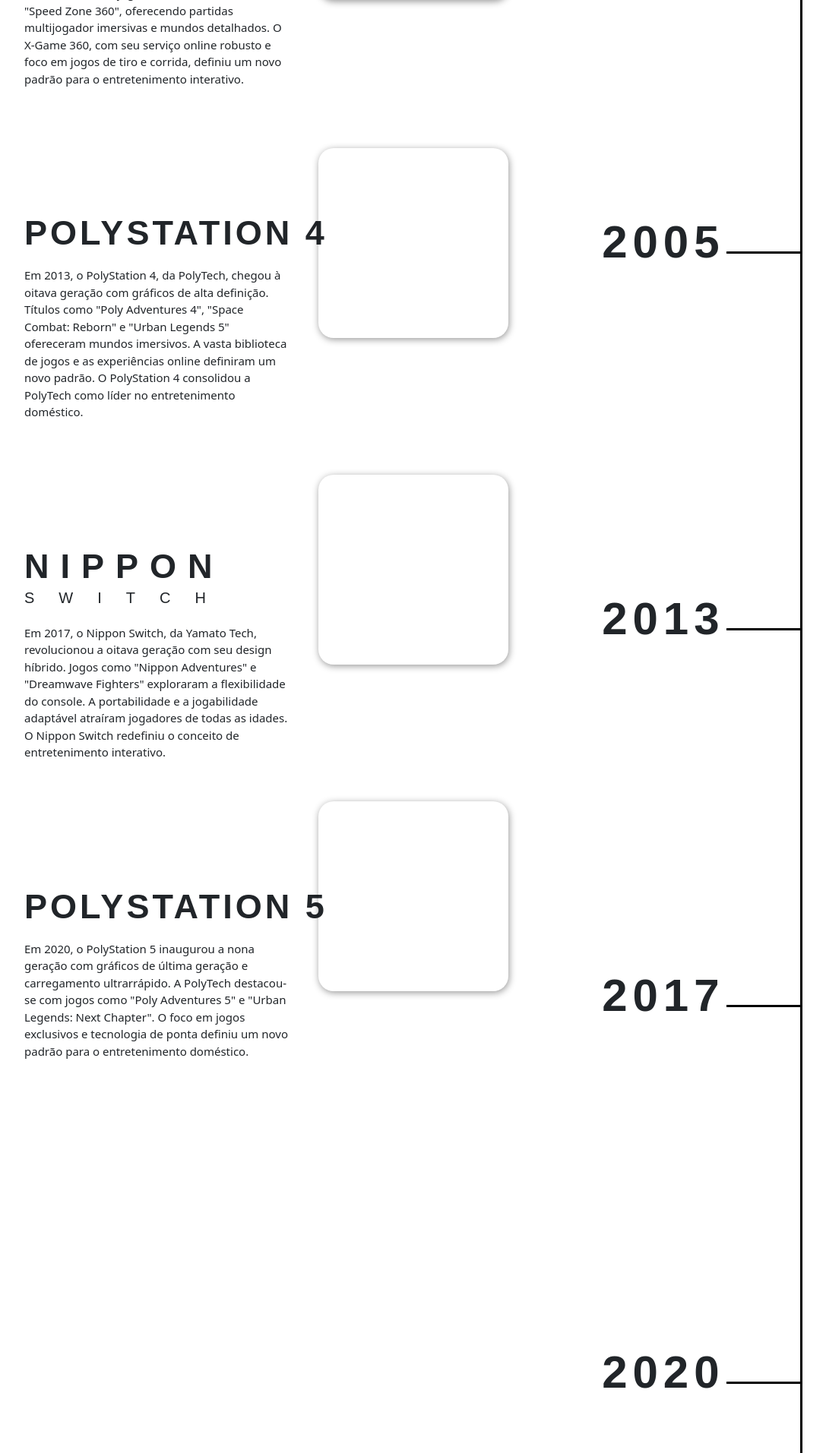
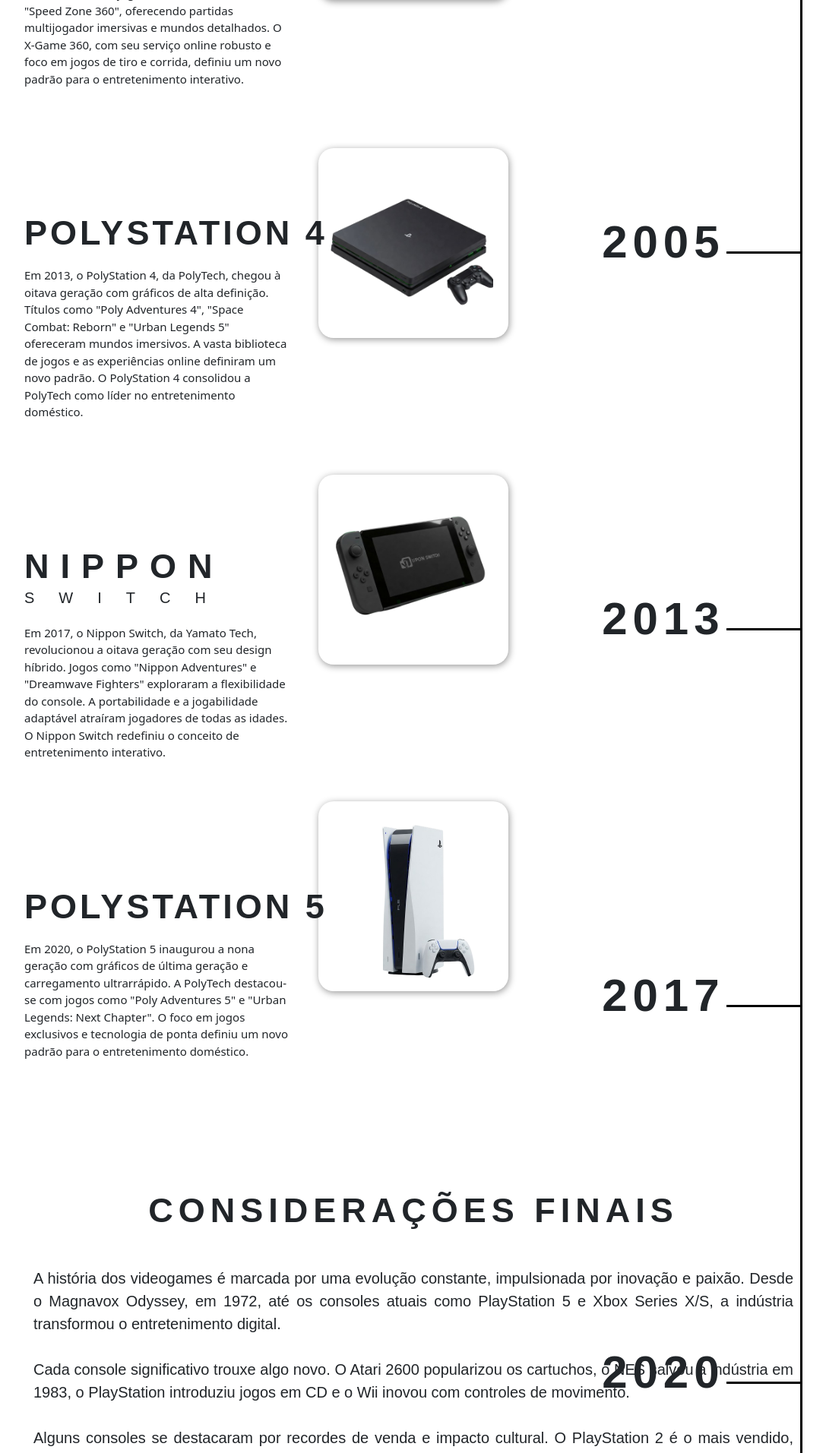
Before and after one commit to IsaStadtlober/backend_unisuam, a PHP site: page /videogame.html in a window 1280 px wide. Shown: the part 3045-4958 px from the top of the page at 76% size, without its empty margins (96-1183 px from the left). Run offline with PHP 8.4, Linux system fonts and the light colour scheme.

Commit message:
img dos consoles

```diff
--- a/html_css/consoles.css
+++ b/html_css/consoles.css
@@ -299,6 +339,13 @@
     border-radius: 20px;
 }
 
+.container8 img {
+    position: absolute;
+    top: 20px;
+    left: 10px;
+    width: 220px;
+}
+
 .linhaver8 {
     width: 100px;
     height: 3px;
@@ -331,6 +378,12 @@
     height: 250px;
     box-shadow: 1px 2px 10px rgb(0, 0, 0, 0.411);
     border-radius: 20px;
+}
+
+.container9 img {
+    position: absolute;
+    left: 10px;
+    width: 220px;
 }
 
 .linhaver9 {
@@ -367,6 +420,10 @@
     border-radius: 20px;
 }
 
+.container10 img {
+    width: 250px;
+}
+
 .linhaver10 {
     width: 100px;
     height: 3px;
@@ -389,3 +446,24 @@
     text-align: right;
     letter-spacing: 7px;
 }
+
+.consoles h1.cons_final {
+    all: unset;
+    font-family: Arial, Helvetica, sans-serif;
+    font-size: 45px;
+    font-weight: bolder;
+    margin: auto;
+    letter-spacing: 7px;
+    margin-bottom: 40px;
+}
+
+.consoles p.par_final {
+    all: unset;
+    font-family: Arial, Helvetica, sans-serif;
+    font-size: 20px;
+    font-weight: lighter;
+    width: 1000px;
+    text-align: justify;
+    padding-bottom: 30px;
+    margin: auto;
+}
--- a/html_css/videogame.html
+++ b/html_css/videogame.html
@@ -37,7 +37,7 @@
              <div class="linhaver"></div>
              <div class="linhahor"></div>
              <div class="containerV">
-                <img src="#" alt="">
+                <img src="img/image__12_-removebg-preview.png" alt="Bitwave">
             </div>
              <div class="linhadata"></div>
              <div class="linhaver"></div>
@@ -49,7 +49,7 @@
              <h2>2900</h2>
              <p>Em 1977, o Krypt irrompeu no mercado, um console da segunda geração com promessas de gráficos vetoriais e sons inovadores. Criado pela Stellar Dynamics, o Krypt trazia jogos de ficção científica e aventura, como "Krypton Invaders" e "Mystic Labyrinth". Apesar de não alcançar o sucesso massivo do Atari, o Krypt deixou um legado de inovação e mistério, cultuado por colecionadores e fãs da era de ouro dos videogames.</p>
              <div class="container2">
-                <img src="#" alt="">
+                <img src="img/krypt.png" alt="Krypt">
              </div>
              <div class="linhaver linhaver2"></div>
              <div class="data1 data1_2">
@@ -60,7 +60,7 @@
              <h2>GENESIS</h2>
              <p>Em 1985, o "Spectra Genesis" chegou à terceira geração, trazendo gráficos vibrantes e ação arcade para casa. Desenvolvido pela "Visionary Tech", destacou-se com jogos como "Genesis Warriors" e "Spectra Racer", rivalizando com outros consoles da época. O "Spectra Genesis" deixou um legado de jogos memoráveis e inovação técnica.</p>
             <div class="container3">
-                <img src="#" alt="">
+                <img src="img/sega-removebg-preview.png" alt="Spectra">
              </div>
              <div class="linhaver linhaver3"></div>
              <div class="data1 data1_3">
@@ -71,7 +71,7 @@
              <h2>DREAMWAVE</h2>
              <p>Em 1990, o Nippon Dreamwave, da Yamato Electronics, chegou à quarta geração com gráficos e som aprimorados. Jogos como "Dreamwave Adventures" e "Nippon Fighters" mostraram mundos imersivos. O console rivalizou na época, deixando um legado de inovação técnica.</p>
              <div class="container4">
-                <img src="#" alt="">
+                <img src="img/e-removebg-preview.png" alt="Nippon">
              </div>
              <div class="linhaver linhaver4"></div>
              <div class="data1 data1_4">
@@ -81,7 +81,7 @@
              <h1 class="polystation">POLYSTATION</h1>
              <p>Em 1994, o PolyStation revolucionou a quinta geração com jogos 3D imersivos e gráficos poligonais. Títulos como "Poly Racer 3D", "Adventure Quest 3D" e "Space Combat 3D" mostraram o potencial da nova tecnologia. O PolyStation, da "PolyTech", definiu um novo padrão para os jogos domésticos, marcando o início da era 3D.</p>
              <div class="container5">
-                <img src="#" alt="">
+                <img src="img/1742321026536-removebg-preview.png" alt="Polystation">
              </div>
              <div class="linhaver linhaver5"></div>
              <div class="data1 data1_5">
@@ -91,7 +91,7 @@
              <h1 class="polystation">POLYSTATION 2</h1>
              <p>Em 2000, o PolyStation 2 elevou a experiência de jogo na sexta geração com gráficos 3D detalhados e mundos expansivos. Jogos como "Urban Legands in San andreas", "Space Combat: Next Gen" e "Racing Legends 2" demonstraram o poder do novo hardware. O PolyStation 2, da "PolyTech", consolidou a era 3D, oferecendo uma vasta biblioteca de jogos e entretenimento multimídia.</p>
              <div class="container6">
-                <img src="#" alt="">
+                <img src="img/Adobe_Express_-_file__5_-removebg-preview.png" alt="polystation2">
              </div>
              <div class="linhaver linhaver6"></div>
              <div class="data1 data1_6">
@@ -102,7 +102,7 @@
              <h2>360</h2>
              <p>m 2005, o X-Game 360 chegou à sétima geração, revolucionando o jogo online e os gráficos em alta definição. Desenvolvido pela "TechSphere", destacou-se com jogos como "X-Warfare 360" e "Speed Zone 360", oferecendo partidas multijogador imersivas e mundos detalhados. O X-Game 360, com seu serviço online robusto e foco em jogos de tiro e corrida, definiu um novo padrão para o entretenimento interativo.</p>
              <div class="container7">
-                <img src="#" alt="">
+                <img src="img/Gemini_Generated_Image_8imnca8imnca8imn-removebg-preview.png" alt="Xbox">
              </div>
              <div class="linhaver linhaver7"></div>
              <div class="data1 data1_7">
@@ -112,7 +112,7 @@
              <h1 class="polystation">POLYSTATION 4</h1>
              <p>Em 2013, o PolyStation 4, da PolyTech, chegou à oitava geração com gráficos de alta definição. Títulos como "Poly Adventures 4", "Space Combat: Reborn" e "Urban Legends 5" ofereceram mundos imersivos. A vasta biblioteca de jogos e as experiências online definiram um novo padrão. O PolyStation 4 consolidou a PolyTech como líder no entretenimento doméstico.</p>
              <div class="container8">
-                <img src="#" alt="">
+                <img src="img/polystation4.png" alt="polystation4">
              </div>
              <div class="linhaver linhaver8"></div>
              <div class="data1 data1_8">
@@ -123,7 +123,7 @@
              <h2>SWITCH</h2>
              <p>Em 2017, o Nippon Switch, da Yamato Tech, revolucionou a oitava geração com seu design híbrido. Jogos como "Nippon Adventures" e "Dreamwave Fighters" exploraram a flexibilidade do console. A portabilidade e a jogabilidade adaptável atraíram jogadores de todas as idades. O Nippon Switch redefiniu o conceito de entretenimento interativo.</p>
              <div class="container9">
-                <img src="#" alt="">
+                <img src="img/nippon.png" alt="NipponSwitch">
              </div>
              <div class="linhaver linhaver9"></div>
              <div class="data1 data1_9">
@@ -133,12 +133,21 @@
               <h1 class="polystation">POLYSTATION 5</h1>
               <p>Em 2020, o PolyStation 5 inaugurou a nona geração com gráficos de última geração e carregamento ultrarrápido. A PolyTech destacou-se com jogos como "Poly Adventures 5" e "Urban Legends: Next Chapter". O foco em jogos exclusivos e tecnologia de ponta definiu um novo padrão para o entretenimento doméstico.</p>
               <div class="container10">
-                <img src="#" alt="">
+                <img src="img/polystation5.png" alt="Polystation5">
              </div>
              <div class="linhaver linhaver10"></div>
              <div class="data1 data1_10">
                 <p>2020</p> <!-- Alterar para o novo ano -->
              </div>
+             <!-- Final -->
+              <h1 class="cons_final">CONSIDERAÇÕES FINAIS</h1>
+              <p class="par_final">A história dos videogames é marcada por uma evolução constante, impulsionada por inovação e paixão. Desde o Magnavox Odyssey, em 1972, até os consoles atuais como PlayStation 5 e Xbox Series X/S, a indústria transformou o entretenimento digital.</p>
+
+              <p class="par_final">Cada console significativo trouxe algo novo. O Atari 2600 popularizou os cartuchos, o NES salvou a indústria em 1983, o PlayStation introduziu jogos em CD e o Wii inovou com controles de movimento.</p>
+
+              <p class="par_final">Alguns consoles se destacaram por recordes de venda e impacto cultural. O PlayStation 2 é o mais vendido, com mais de 155 milhões de unidades. O Nintendo Switch, com seu design híbrido, atraiu fãs globalmente.</p>
+
+              <p class="par_final">Esta é uma amostra dos consoles importantes. Muitos outros, como Sega Mega Drive, Nintendo 64 e Xbox 360, também contribuíram para a evolução dos videogames.</p>
         </article>
     </main>
 
```
Also changed, not shown: other parts of html_css/consoles.css (+40 -0 lines), html_css/img/1742321026536-removebg-preview.png (added), html_css/img/Adobe_Express_-_file__5_-removebg-preview.png (added), html_css/img/Gemini_Generated_Image_8imnca8imnca8imn-removebg-preview.png (added), html_css/img/e-removebg-preview.png (added), html_css/img/image__12_-removebg-preview.png (added), html_css/img/krypt.png (added), html_css/img/nippon.png (added), html_css/img/polystation4.png (added), html_css/img/polystation5.png (added), html_css/img/sega-removebg-preview.png (added).
